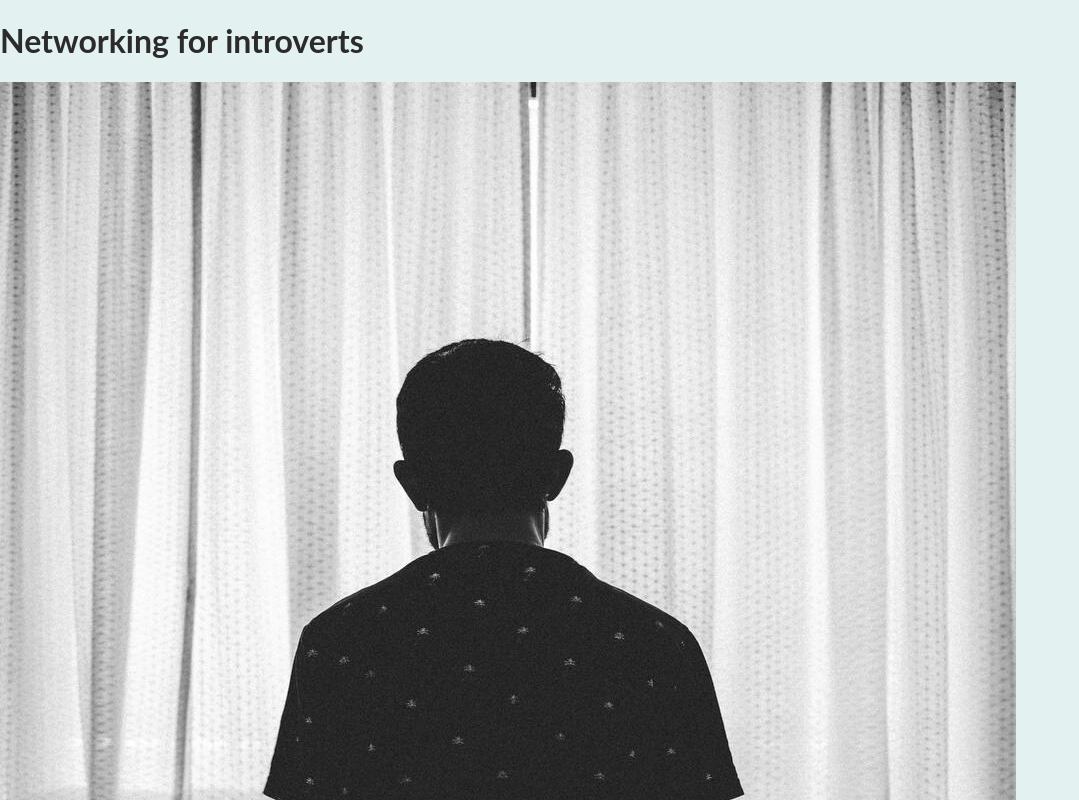
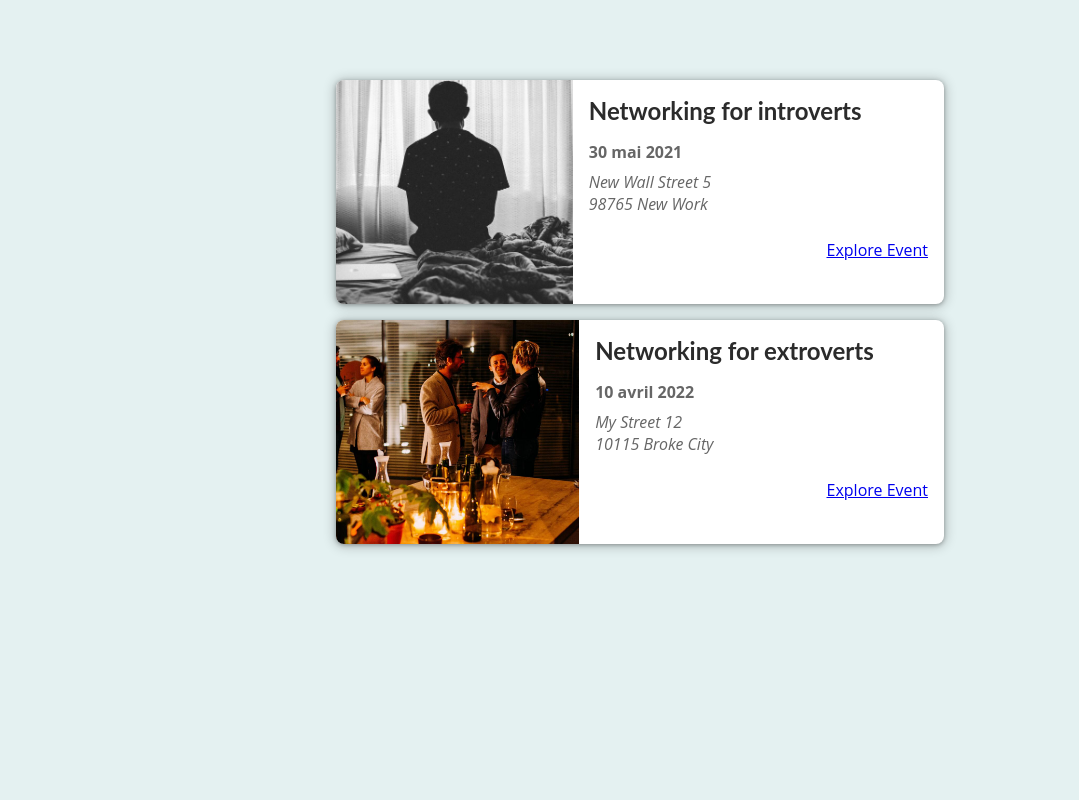
Before and after one commit to ahjam-taoufik/cv5-nextjs, a Next.js app: page / in a window 1280 px wide. Shown: the top 800 px of the page, without its empty margins (0-1079 px from the left). Built offline with nearby package versions, Linux system fonts and the light colour scheme.

Commit message:
styling eventItem EventsList

```diff
--- a/components/events/EventItem.js
+++ b/components/events/EventItem.js
@@ -1,4 +1,5 @@
 import Link from "next/link";
+import classes from './event-item.module.css'
 
 function EventItem({ featuredEvent }) {
   const date=featuredEvent.date
@@ -12,13 +13,22 @@
   const link=`/events/${featuredEvent.id}`
 
   return (
-    <li key={featuredEvent.id}>
-      <h1>{featuredEvent.title}</h1>
+    <li className={classes.item}  key={featuredEvent.id}>
       <img src={featuredEvent.image} />
-      <p>{featuredEvent.description}</p>
-      <time>{readableDate}</time>
-      <address>{formatAddress}</address>
-      <Link href={link}>Explore Event</Link>
+       <div className={classes.content}>
+         <div className={classes.summary}>
+            <h2>{featuredEvent.title}</h2>
+            <div className={classes.date}>
+              <time>{readableDate}</time>
+            </div>
+            <div className={classes.address}>
+               <address>{formatAddress}</address>
+            </div>
+         </div>
+         <div className={classes.actions}>
+           <Link href={link}>Explore Event</Link>
+         </div>
+       </div>
     </li>
   );
 }
--- a/components/events/EventList.js
+++ b/components/events/EventList.js
@@ -1,8 +1,8 @@
 import EventItem from "./EventItem";
-
+import classes from './event-list.module.css'
 function EventList({featuredEvents}) {
   return (
-    <ul>
+    <ul className={classes.list}>
       {featuredEvents.map((featuredEvent) => {
         return <EventItem key={featuredEvent.id} featuredEvent={featuredEvent}  />
 
--- /dev/null
+++ b/components/events/event-item.module.css
@@ -0,0 +1,103 @@
+.item {
+    box-shadow: 0 1px 4px rgba(0, 0, 0, 0.3), 0 1px 12px 2px rgba(0, 0, 0, 0.2);
+    border-radius: 8px;
+    overflow: hidden;
+    background-color: white;
+    margin: 1rem;
+    display: flex;
+    flex-direction: column;
+    gap: 1rem;
+  }
+
+  .item img {
+    width: 100%;
+    object-fit: cover;
+    height: 10rem;
+  }
+
+  .content {
+    width: 100%;
+    padding: 0 1rem;
+    text-align: center;
+  }
+
+  .content h2 {
+    margin: 0.5rem 0;
+  }
+
+  .date,
+  .address {
+    display: flex;
+    gap: 0.5rem;
+    align-items: center;
+  }
+
+  .date svg,
+  .address svg {
+    width: 1.25rem;
+    height: 1.25rem;
+    color: #666666;
+  }
+
+  .content time {
+    color: #666666;
+    font-weight: bold;
+  }
+
+  .content address {
+    margin: 0.5rem 0;
+    color: #666666;
+    white-space: pre;
+  }
+
+  .actions {
+    display: flex;
+    flex-direction: column;
+    padding: 1rem;
+  }
+
+  .actions a {
+    display: block;
+  }
+
+  .actions a span {
+    vertical-align: middle;
+  }
+
+  .icon {
+    margin-left: 0.5rem;
+    display: inline-flex;
+    justify-content: center;
+    align-items: center;
+  }
+
+  .icon svg {
+    width: 1.25rem;
+    height: 1.25rem;
+  }
+
+  @media (min-width: 768px) {
+    .item {
+      flex-direction: row;
+    }
+
+    .item img {
+      width: 40%;
+      height: 14rem;
+    }
+
+    .content {
+      width: 60%;
+      padding: 0;
+      text-align: left;
+    }
+
+    .content h2 {
+      margin: 1rem 0;
+    }
+
+    .actions {
+      flex-direction: row;
+      justify-content: flex-end;
+    }
+  }
--- /dev/null
+++ b/components/events/event-list.module.css
@@ -0,0 +1,5 @@
+.list {
+    width: 90%;
+    max-width: 40rem;
+    margin: 5rem auto;
+  }
```
